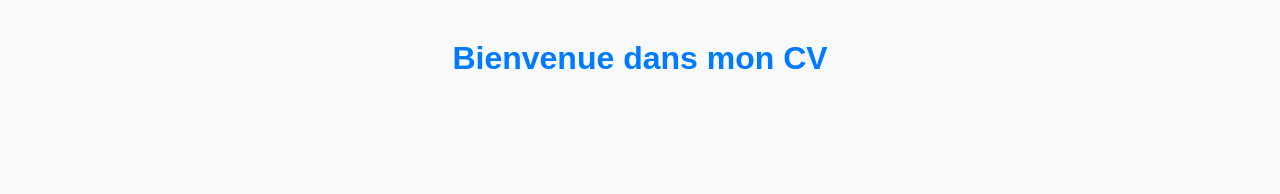
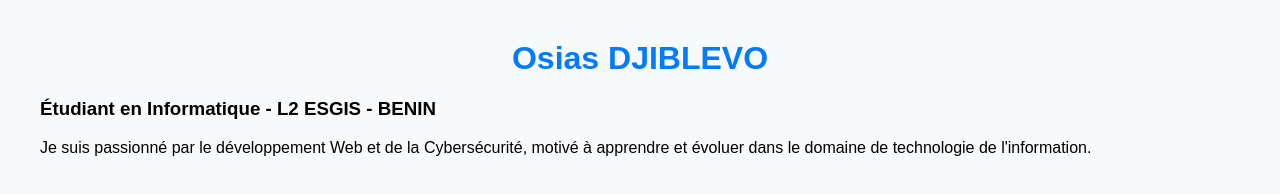
Before and after one commit to osiasdjiblevo473-cpu/mon-cv, a plain HTML site: page index.html in a window 1280 px wide. Drawn offline with Linux system fonts and the light colour scheme.

Commit message:
mise en place de la section description

```diff
--- a/index.html
+++ b/index.html
@@ -7,6 +7,13 @@
     <link rel="stylesheet" href="style.css">
 </head>
 <body>
-    <h1>Bienvenue dans mon CV</h1>
+
+    <!--section titre-->
+    <h1>Osias DJIBLEVO</h1>
+    <h3>Étudiant en Informatique - L2 ESGIS - BENIN</h3>
+
+    <!--Section description-->
+    <p>Je suis passionné par le développement Web et de la Cybersécurité, motivé à apprendre et évoluer dans le domaine de technologie
+        de l'information.</p>
 </body>
 </html>
```
